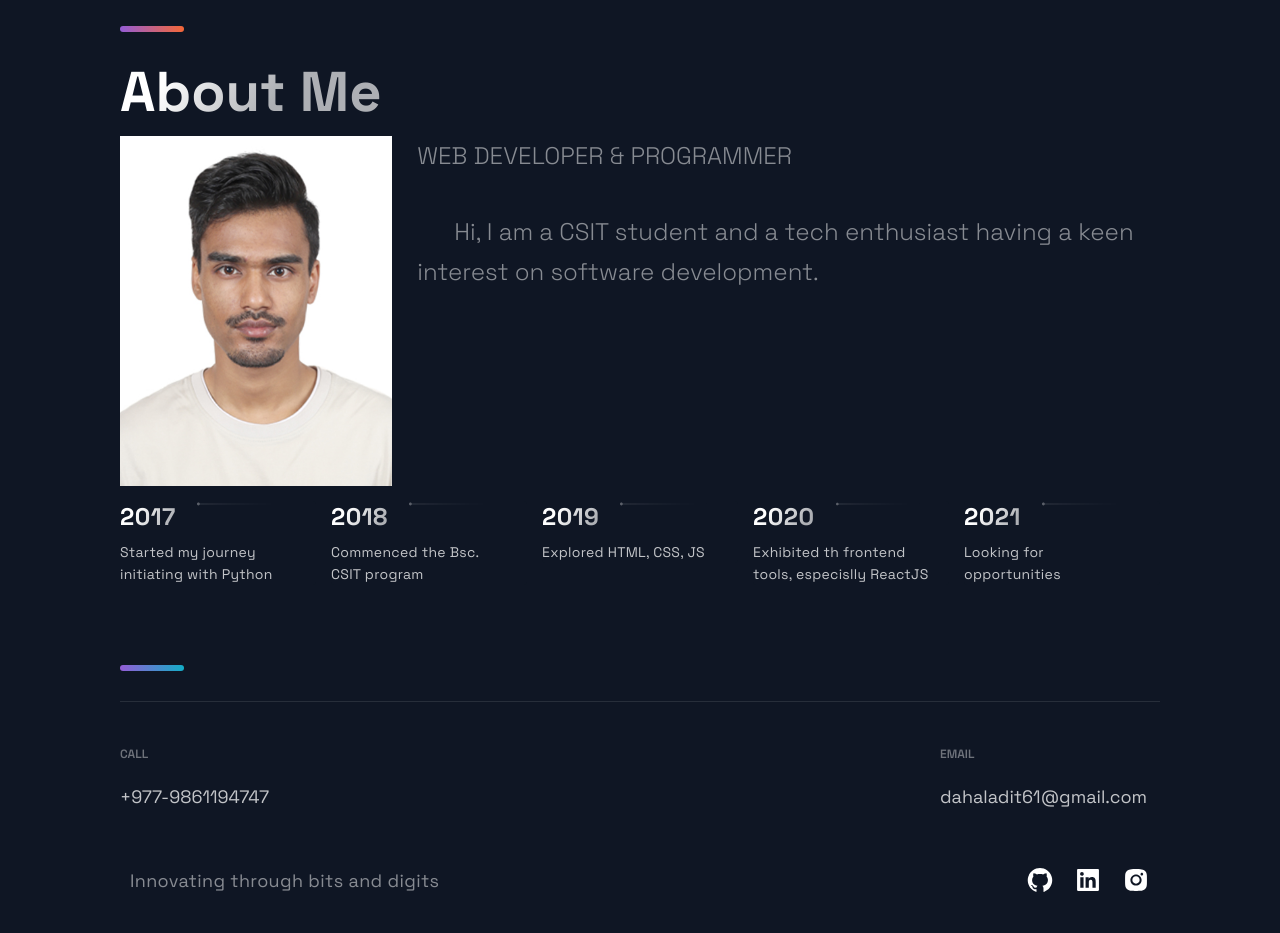
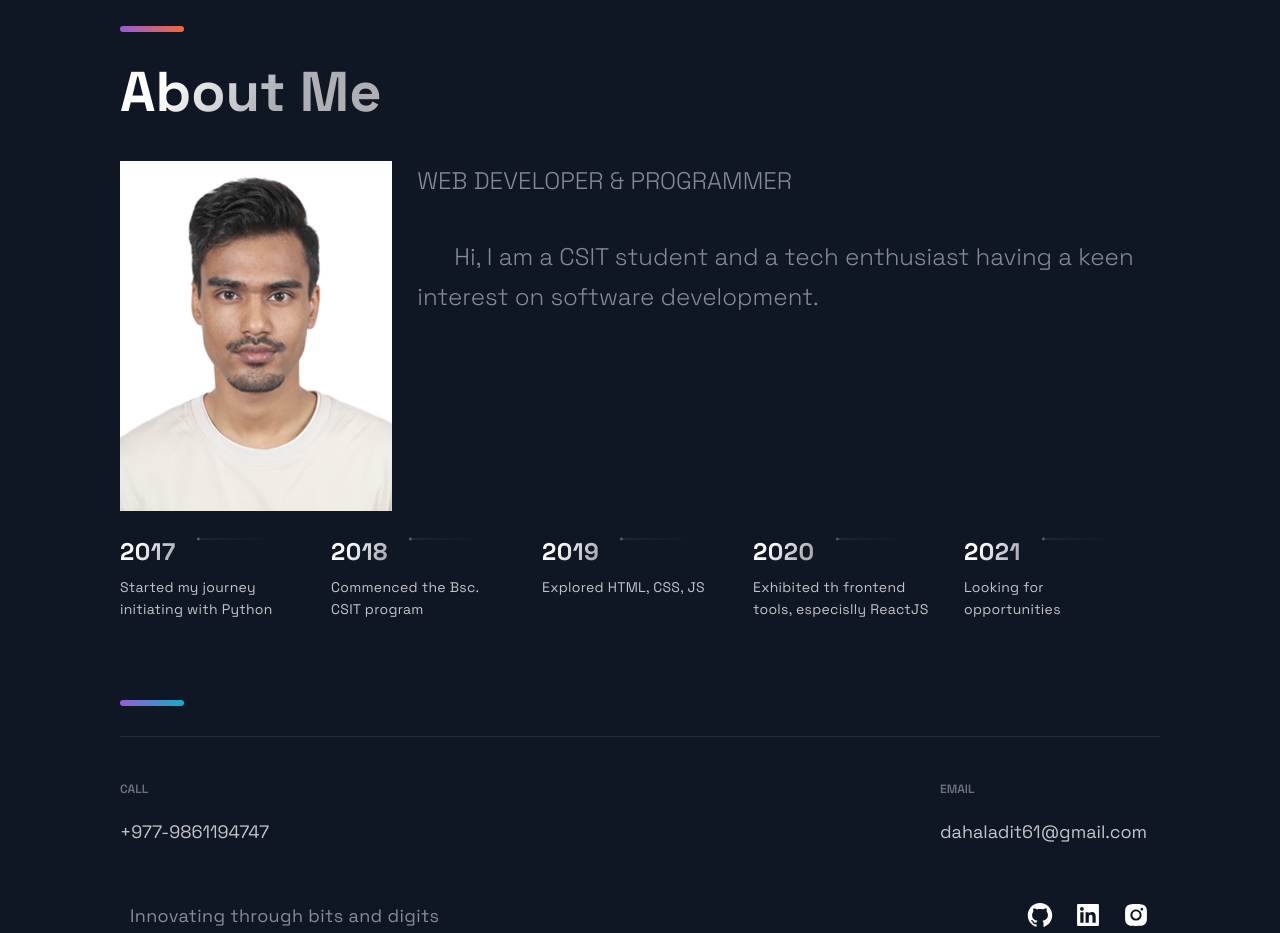
Before and after one commit to Adeetdahal/Adit-Portfolio, a Next.js app: page / in a window 1280 px wide. Shown: the part 1920-2853 px from the top of the page. Built offline with nearby package versions, Linux system fonts and the light colour scheme.

Commit message:
changes updated

```diff
--- a/src/components/TimeLine/TimeLine.js
+++ b/src/components/TimeLine/TimeLine.js
@@ -50,7 +50,9 @@ const Timeline = () => {
       <SectionTitle>About Me</SectionTitle>
       <div style={{display:'flex',
     flexDirection:'row',
-    paddingBottom:'15px'}}>
+    paddingBottom:'25px',
+    paddingTop:'25px'
+    }}>
           <img src="./images/Adit Mail.jpg" alt="Adit Picture" style={{height:'350px',width:'auto'}}/>
         <div style={{paddingLeft:'25px'}}>
           <SectionText>
```
Also changed, not shown: src/themes/default.js (+9 -9 lines).
